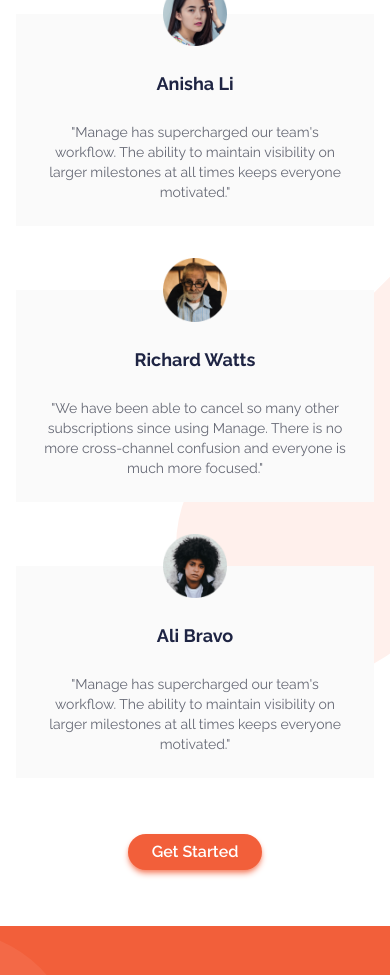
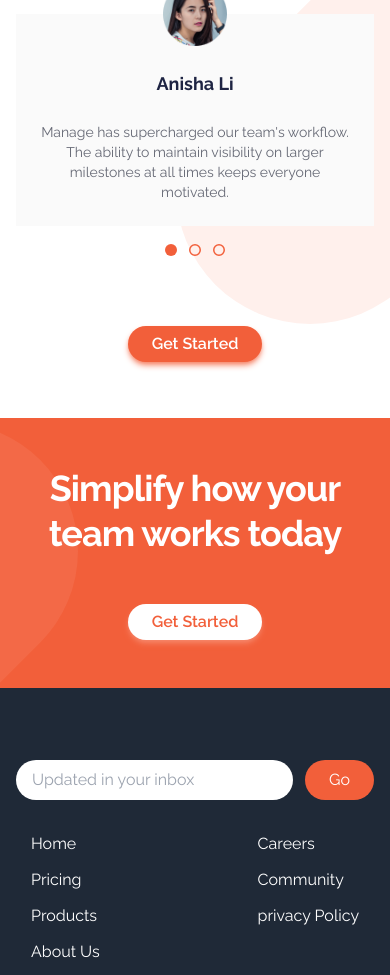
Before and after one commit to femiconnect/manage-app-landing-page, a React (Create React App) app: page / in a window 390 px wide. Shown: the part 1860-2835 px from the top of the page. Built offline with nearby package versions, Linux system fonts and the light colour scheme.

Commit message:
created testimonial slider for small screens

```diff
--- a/package.json
+++ b/package.json
@@ -5,6 +5,7 @@
   "dependencies": {
     "react": "^18.2.0",
     "react-dom": "^18.2.0",
+    "react-icons": "^4.10.1",
     "react-scripts": "5.0.1",
     "web-vitals": "^2.1.4"
   },
--- /dev/null
+++ b/src/components/Slider.js
@@ -0,0 +1,83 @@
+import React from 'react';
+import { useState } from 'react';
+import testimonialImg1 from '../assets/images/avatar-anisha.png';
+import testimonialImg2 from '../assets/images/avatar-richard.png';
+import testimonialImg3 from '../assets/images/avatar-shanai.png';
+import { GoDot, GoDotFill } from 'react-icons/go';
+
+const Slider = () => {
+   const testimonials = [
+      {
+         avatar: testimonialImg1,
+         userName: 'Anisha Li',
+         testimony:
+            "Manage has supercharged our team's workflow. The ability to maintain visibility on larger milestones at all times keeps everyone motivated.",
+      },
+      {
+         avatar: testimonialImg2,
+         userName: 'Richard Watts',
+         testimony:
+            'We have been able to cancel so many other subscriptions since using Manage. There is no more cross-channel confusion and everyone is much more focused.',
+      },
+      {
+         avatar: testimonialImg3,
+         userName: 'Ali Bravo',
+         testimony:
+            "Manage has supercharged our team's workflow. The ability to maintain visibility on larger milestones at all times keeps everyone motivated.",
+      },
+   ];
+
+   const [currentIndex, setCurrentIndex] = useState(0);
+
+   const prevSlide = () => {
+      const isFirstSlide = currentIndex === 0; //returns true/false
+      const newIndex = isFirstSlide
+         ? testimonials.length - 1
+         : currentIndex - 1;
+      setCurrentIndex(newIndex);
+   };
+
+   const NextSlide = () => {
+      const isLastSlide = currentIndex === testimonials.length - 1; //returns true/false
+      const newIndex = isLastSlide ? 0 : currentIndex + 1;
+      setCurrentIndex(newIndex);
+   };
+
+   const goToSlide = (slideIndex) => {
+      setCurrentIndex(slideIndex);
+   };
+
+   return (
+      <div className='w-full'>
+         {/* slide */}
+         <div className='flex flex-col items-center p-6 space-y-6 rounded-g bg-veryLightGray'>
+            <img
+               src={testimonials[currentIndex].avatar}
+               alt='..'
+               className='w-16 -mt-14'
+            />
+            <h4 className='text-lg font-bold text-veryDarkBlue'>
+               {testimonials[currentIndex].userName}
+            </h4>
+            <p className='text-sm text-darkGrayishBlue'>
+               {testimonials[currentIndex].testimony}
+            </p>
+         </div>
+
+         {/* dots */}
+         <div className='container flex mt-1 justify-center py-2'>
+            {testimonials.map((slide, slideIndex) => (
+               <div
+                  className='text-2xl cursor-pointer text-brightRed'
+                  key={slideIndex}
+                  onClick={() => goToSlide(slideIndex)}
+               >
+                  {slideIndex === currentIndex ? <GoDotFill /> : <GoDot />}
+               </div>
+            ))}
+         </div>
+      </div>
+   );
+};
+
+export default Slider;
--- a/src/components/Testimonials.js
+++ b/src/components/Testimonials.js
@@ -2,6 +2,7 @@ import React from 'react';
 import testimonialImg1 from '../assets/images/avatar-anisha.png';
 import testimonialImg2 from '../assets/images/avatar-richard.png';
 import testimonialImg3 from '../assets/images/avatar-shanai.png';
+import Slider from './Slider';
 
 const Testimonials = () => {
    return (
@@ -13,7 +14,7 @@ const Testimonials = () => {
             </h2>
 
             {/* -- testimonial container -- */}
-            <div className='flex flex-col mt-20 md:flex-row md:space-x-6'>
+            <div className='hidden md:mt-20 md:flex md:flex-row md:space-x-6'>
                {/* -- Testimonial 1 -- */}
                <div className='flex flex-col items-center p-6 space-y-6 rounded-g bg-veryLightGray md:w-1/3'>
                   <img src={testimonialImg1} alt='..' className='w-16 -mt-14' />
@@ -28,7 +29,7 @@ const Testimonials = () => {
                </div>
 
                {/* -- Testimonial 2 -- */}
-               <div className='flex flex-col items-center mt-16 p-6 space-y-6 rounded-g bg-veryLightGray md:w-1/3 md:mt-0'>
+               <div className='hidden md:flex flex-col items-center mt-16 p-6 space-y-6 rounded-g bg-veryLightGray md:w-1/3 md:mt-0'>
                   <img src={testimonialImg2} alt='..' className='w-16 -mt-14' />
                   <h4 className='text-lg font-bold text-veryDarkBlue'>
                      Richard Watts
@@ -41,7 +42,7 @@ const Testimonials = () => {
                </div>
 
                {/* -- Testimonial 3 -- */}
-               <div className='flex flex-col items-center mt-16 p-6 space-y-6 rounded-g bg-veryLightGray md:w-1/3 md:mt-0'>
+               <div className='hidden md:flex flex-col items-center mt-16 p-6 space-y-6 rounded-g bg-veryLightGray md:w-1/3 md:mt-0'>
                   <img src={testimonialImg3} alt='..' className='w-16 -mt-14' />
                   <h4 className='text-lg font-bold text-veryDarkBlue'>
                      Ali Bravo
@@ -54,6 +55,10 @@ const Testimonials = () => {
                </div>
             </div>
 
+            <div className='mt-20 md:hidden'>
+               <Slider />
+            </div>
+
             {/* -- CTA button -- */}
             <div className='flex justify-center mt-14'>
                <button className='btn'>Get Started</button>
```
Also changed, not shown: 1 other file (tests, documents, lock files or other folders).
